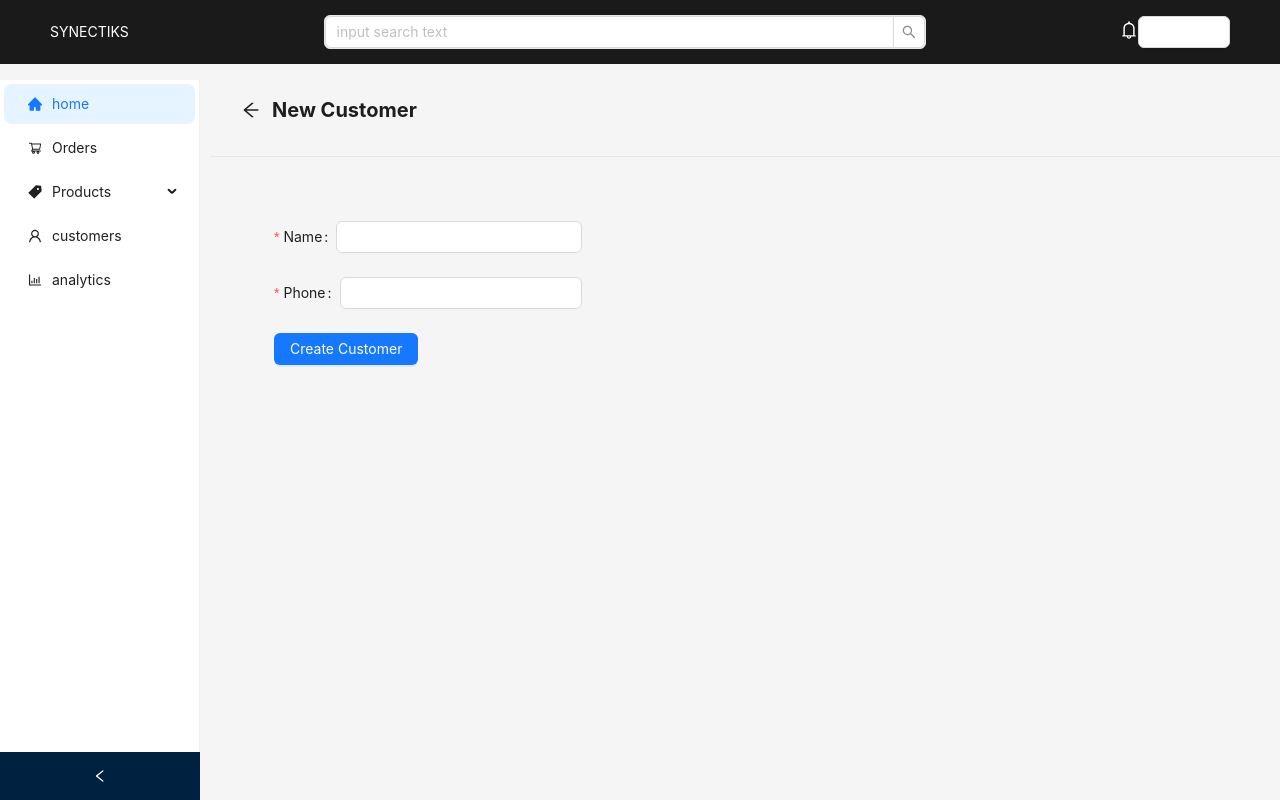
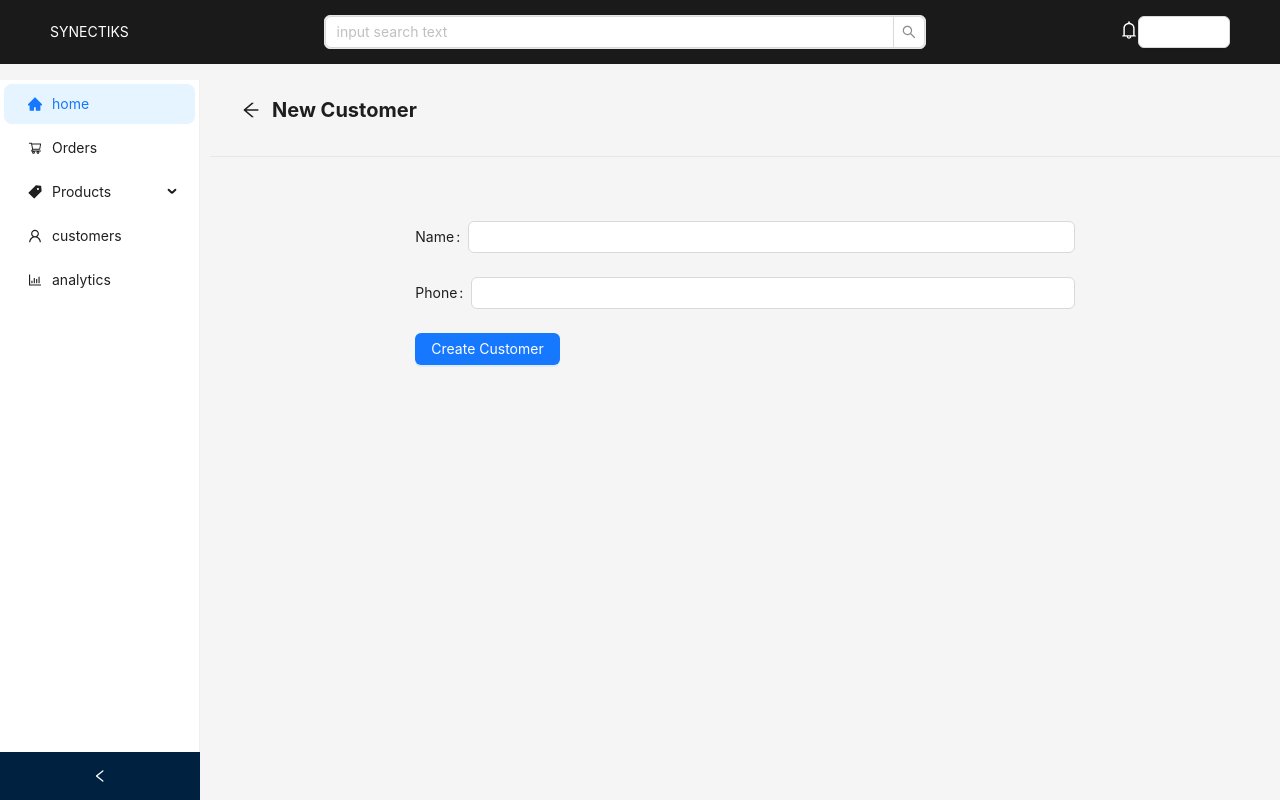
Before and after one commit to Appkube-ecommerce/appkube-ecommerce-sui, a Next.js app: page /admin/customers/addcustomer in a window 1280 px wide. Built offline with nearby package versions, Linux system fonts and the light colour scheme; what aws-amplify would draw is missing.

Commit message:
changes in add customer page UI

```diff
--- a/src/components/admin/customers/addcustomer/addcustomer.js
+++ b/src/components/admin/customers/addcustomer/addcustomer.js
@@ -54,11 +54,14 @@ const AddCustomer = () => {
     </header>
     <hr />
     <div className="p-16 md:flex ">
-    <Form onFinish={onFinish}>
+    <Form onFinish={onFinish}
+    requiredMark={false}
+    className="w-[70%] m-auto">
       <Form.Item
         label="Name"
         name="name"
         rules={[{ required: true, message: 'Please input customer name!' }]}
+        r
       >
         <Input />
       </Form.Item>
```
